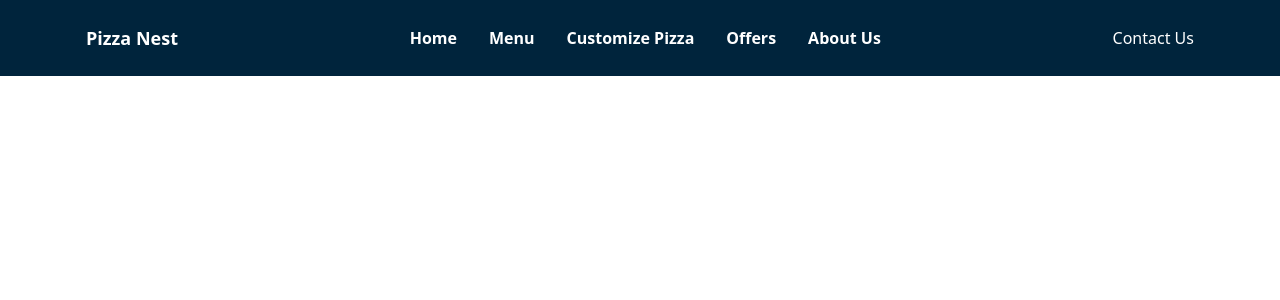
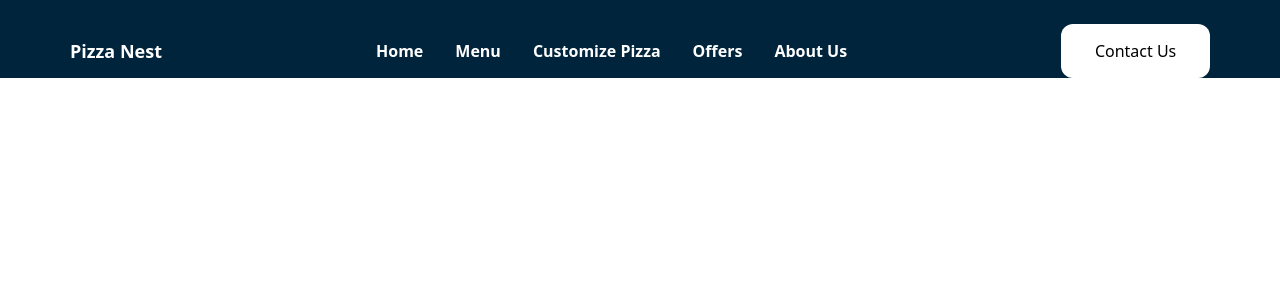
Before and after one commit to jatin-rajput563/pizza-nest, a React (Vite) app: page / in a window 1280 px wide. Shown: the top 300 px of the page. Built offline with nearby package versions, Linux system fonts and the light colour scheme.

Commit message:
navbar-complete

```diff
--- a/src/App.css
+++ b/src/App.css
@@ -0,0 +1,2 @@
+@import url('https://fonts.googleapis.com/css2?family=Nunito:ital,wght@0,200..1000;1,200..1000&display=swap');
+@import url('https://fonts.googleapis.com/css2?family=Nunito+Sans:ital,opsz,wght@0,6..12,200..1000;1,6..12,200..1000&display=swap');
--- a/src/components/Header.jsx
+++ b/src/components/Header.jsx
@@ -11,8 +11,8 @@ const Header = () => {
   };
 
   return (
-    <header className="bg-[#00243C] text-white py-6 w-full relative z-50">
-      <div className="container mx-auto px-4 max-w-[1140px] flex items-center justify-between">
+    <header className="bg-[#00243C] text-white pt-6 w-full relative z-50 px-4">
+      <div className="container mx-auto max-w-[1140px] flex items-center justify-between">
         <a href="/" className="font-semibold text-lg z-10">
           Pizza Nest
         </a>
--- /dev/null
+++ b/src/components/Hero.jsx
@@ -0,0 +1,11 @@
+import React from 'react'
+
+const Hero = () => {
+  return (
+    <div>
+
+    </div>
+  )
+}
+
+export default Hero
--- a/src/components/common/CustomBtn.jsx
+++ b/src/components/common/CustomBtn.jsx
@@ -3,7 +3,7 @@ import React from "react";
 const CustomBtn = ({ btnClass, btnText }) => {
   return (
     <div>
-      <button className={`  ${btnClass}`}>{btnText}</button>
+      <button className={`py-[15px] px-[33.7px] bg-white text-black rounded-xl ${btnClass}`}>{btnText}</button>
     </div>
   );
 };
```
